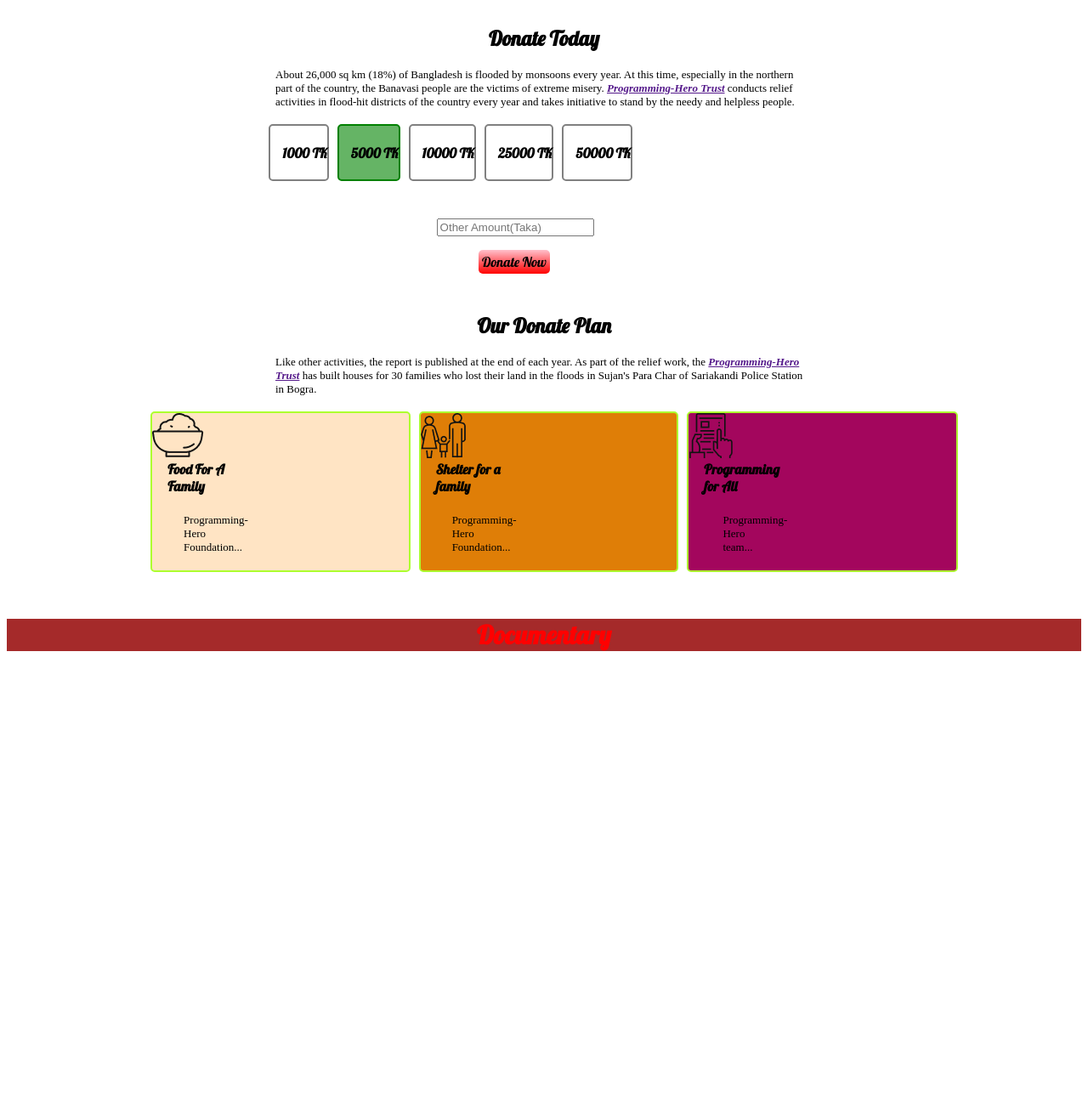
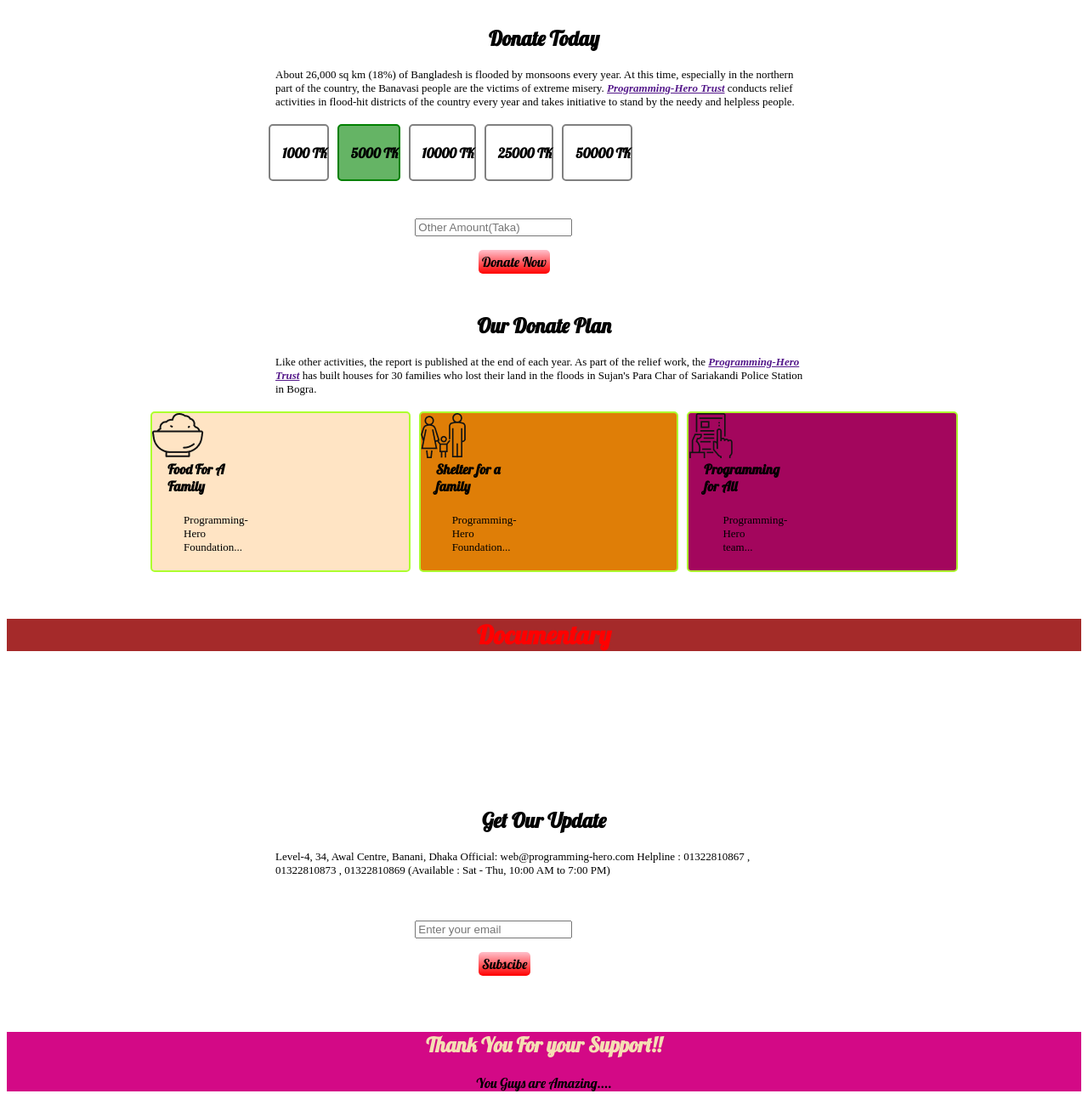
Before and after one commit to iftekerkayes/Assignment-one, a plain HTML site: page index.html in a window 1280 px wide. Shown: the part 405-1705 px from the top of the page at 85% size. Before the commit the page ends 1343 px from the top, so only its background shows below. Drawn offline with Linux system fonts and the light colour scheme; grey boxes are pictures that could not be loaded.

Commit message:
final section and footer added

```diff
--- a/index.html
+++ b/index.html
@@ -44,7 +44,7 @@
             </div>
 
         </div>
-        <div id="amount-feild">
+        <div class="input-feild">
             <input type="text" placeholder="Other Amount(Taka)">
         </div>
         <div class="button-padding">
@@ -86,11 +86,33 @@
             <div>
                 <iframe width="300" height="135" src="https://www.youtube.com/embed/T4VIMchyz34" title="YouTube video player" frameborder="0" allow="accelerometer; autoplay; clipboard-write; encrypted-media; gyroscope; picture-in-picture" allowfullscreen></iframe>
             </div>
+    </section>
 
-
-
+    <section>
+        <form class="padd-buttom">
+            <div>
+                <h2 class="heading2">Get Our Update</h2>
+                <p class="pera-edit"> Level-4, 34, Awal Centre, Banani, Dhaka
+                    Official: web@programming-hero.com
+                    Helpline : 01322810867 , 01322810873 , 01322810869 (Available : Sat - Thu, 10:00 AM to 7:00 PM)
+                   </p>
+            </div>
+            <div class="input-feild display-edit">
+                <input type="email" placeholder="Enter your email">
+            </div>
+            <div class="button-padding">
+                <a href="https://assunnahfoundation.org/donate/flood" target="_blank" class="button">Subscibe</a>
+            </div>
+        </form>
 
     </section>
+    <footer class="footer">
+        <div>
+            <h2 class="heading2" style="color:wheat">Thank You For your Support!! </h2>
+            <p  style="text-align:center">You Guys are Amazing....</p>
+
+        </div>
+    </footer>
 
 </body>
 </html>
--- a/style.css
+++ b/style.css
@@ -109,8 +109,8 @@ body{
 
 }
 
-#amount-feild{
-    padding-left:40%;
+.input-feild{
+    padding-left:38%;
     padding-top: 3%;
 
 }
@@ -121,3 +121,9 @@ body{
 .Top-margin{
     margin-top: 50px;
 }
+.padd-buttom{
+    padding-bottom: 50px;
+}
+.footer{
+    background-color: rgb(211, 9, 134);
+}
```
